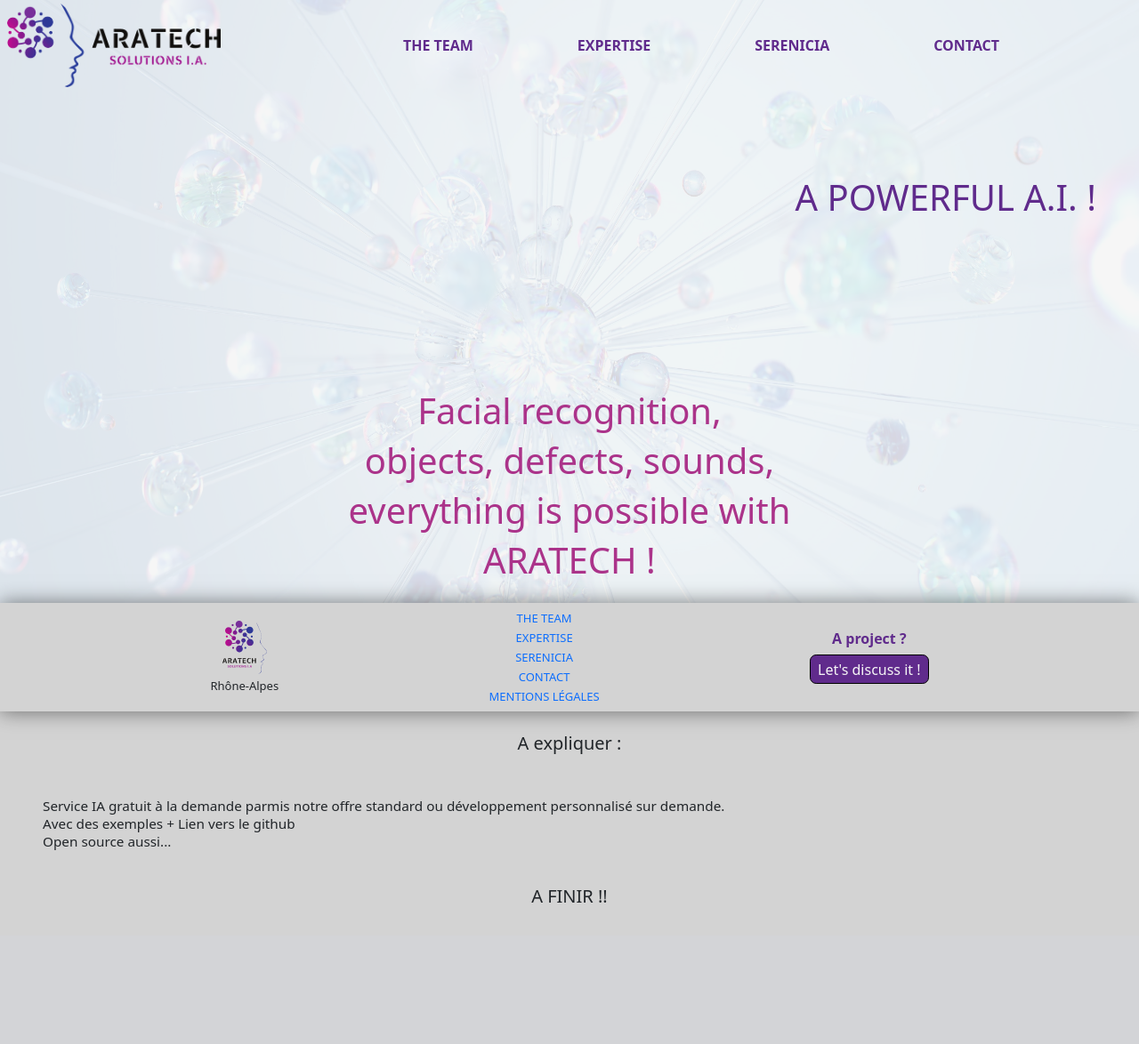
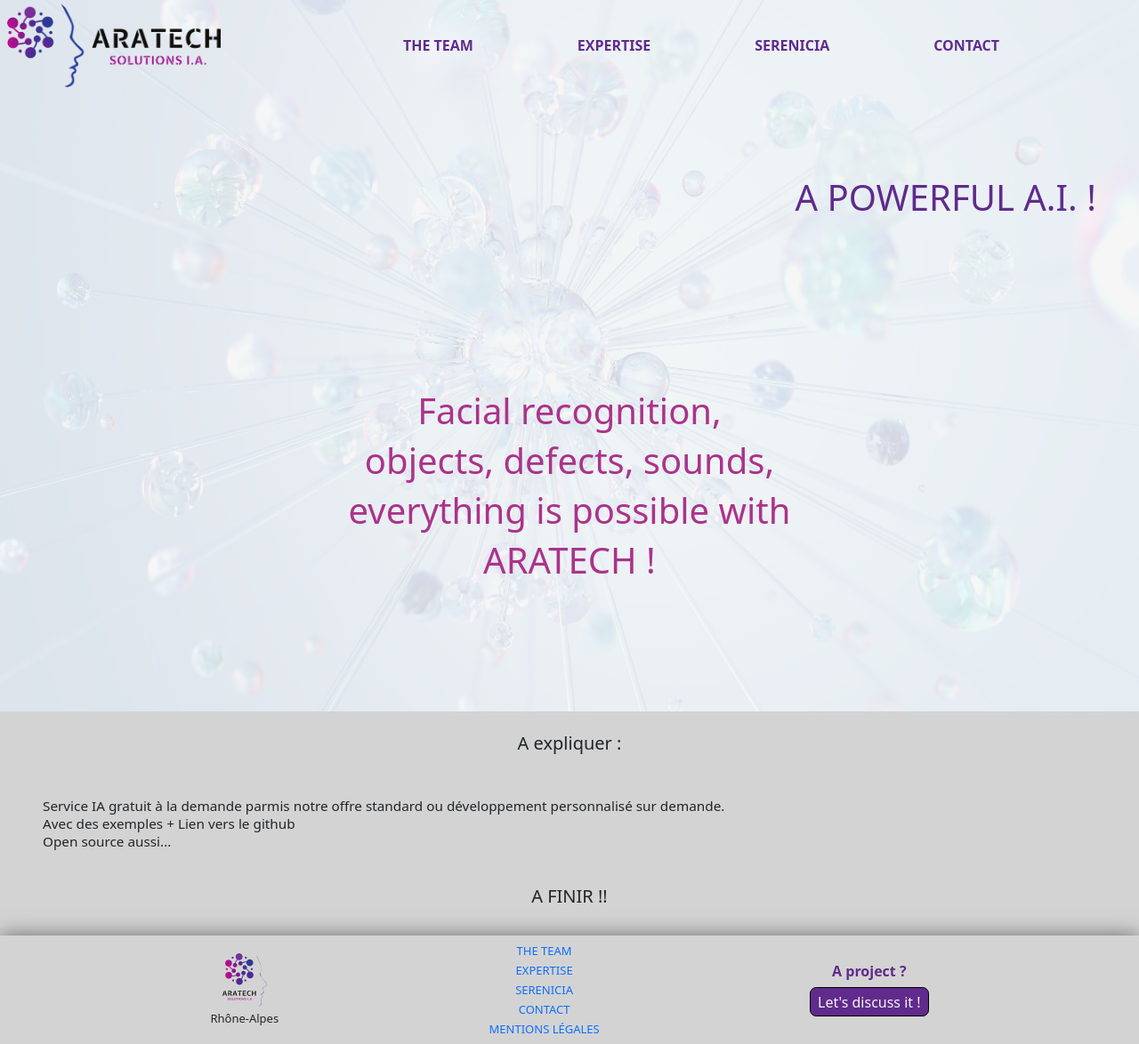
Before and after one commit to Aratech-IA/Aratech, a Django app: page /ai in a window 1280 px wide. Shown: the whole page at 89% size. Before the commit the page ends 1015 px from the top, so only its background shows below. Run offline with Django 4.2, Linux system fonts and the light colour scheme; style sheets or scripts are compiled from the project's sources; some libraries are stand-ins or nearby versions.

Commit message:
Correction bug affichage footer

```diff
--- a/app0_base/templates/app0_base/base.html
+++ b/app0_base/templates/app0_base/base.html
@@ -4,6 +4,11 @@
 {% load i18n %}
 
 {% url 'index' as index %}
+{% url 'team' as team %}
+{% url 'expertise' as expertise %}
+{% url 'our ai' as ai %}
+{% url 'serenicia' as serenicia %}
+{% url 'contact' as contact %}
 
 
 <html>
--- a/app0_base/templates/app0_base/footer.html
+++ b/app0_base/templates/app0_base/footer.html
@@ -1,12 +1,13 @@
 {% load static %}
 {% load i18n %}
+
 
 <head>
     <title>{% trans 'Footer' %}</title>
 </head>
 
 
-<footer class="{% if index %}fixed-bottom{% endif %} d-flex justify-content-around justify-content-md-evenly align-items-center bg-grey fs-7 py-2">
+<footer class="{% if request.path == index %}fixed-bottom{% endif %} d-flex justify-content-around justify-content-md-evenly align-items-center bg-grey fs-7 py-2">
     <div class="entreprise d-flex flex-column align-items-center">
         <!-- Logo de la société -->
         <a class="text-uppercase font-weight-bold p-0 m-0 pb-1" href="{% url 'index' %}">
--- a/app0_base/templates/app0_base/header.html
+++ b/app0_base/templates/app0_base/header.html
@@ -1,12 +1,5 @@
 {% load static %}
 {% load i18n %}
-
-{% url 'index' as index %}
-{% url 'team' as team %}
-{% url 'expertise' as expertise %}
-{% url 'our ai' as ai %}
-{% url 'serenicia' as serenicia %}
-{% url 'contact' as contact %}
 
 
 <head>
--- a/app0_base/views.py
+++ b/app0_base/views.py
@@ -2,6 +2,7 @@
 from django.http import HttpResponse, HttpResponseRedirect
 from django.shortcuts import render, redirect
 from .forms import ContactForm
+
 
 
 # Page Index
```
